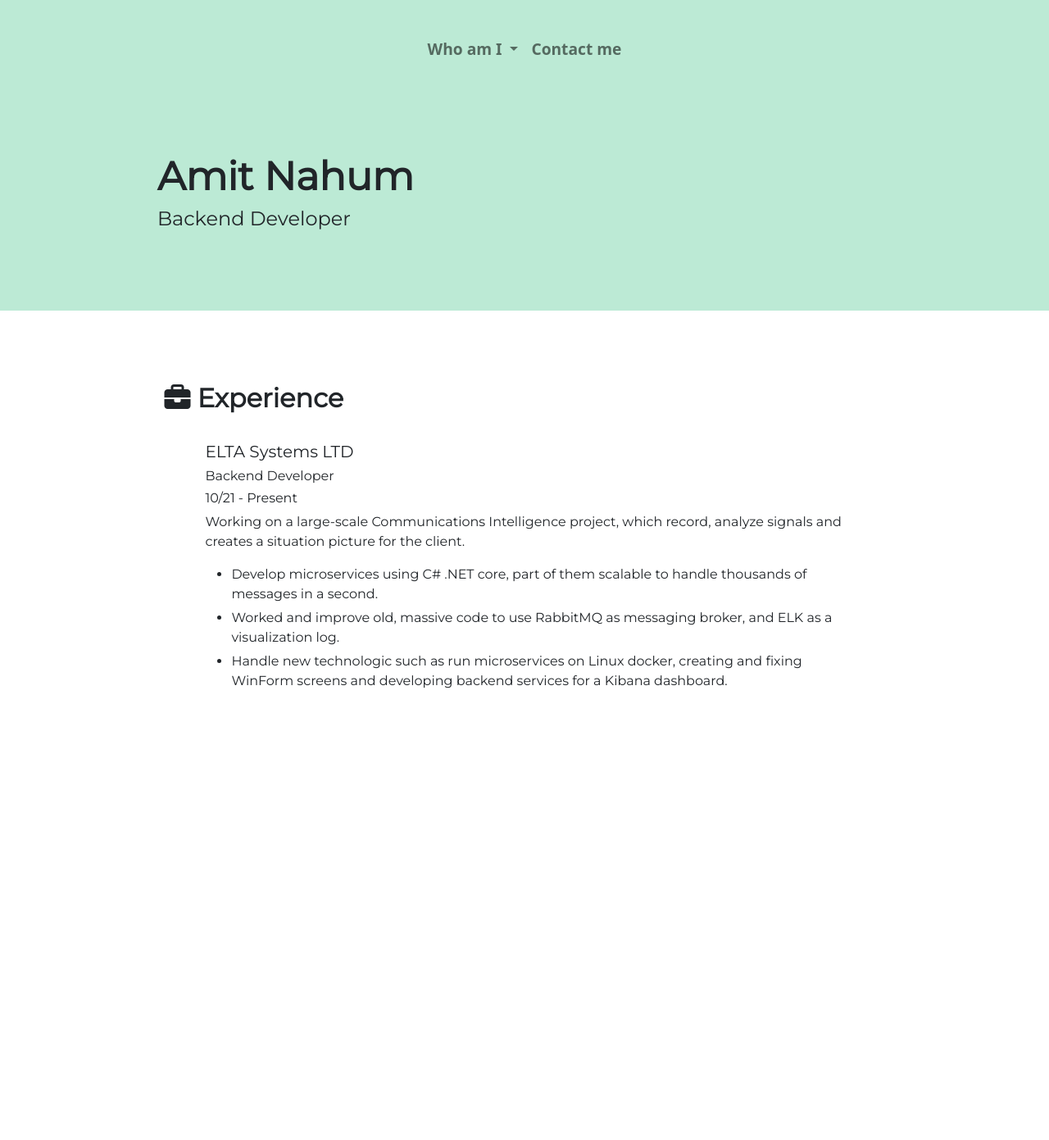
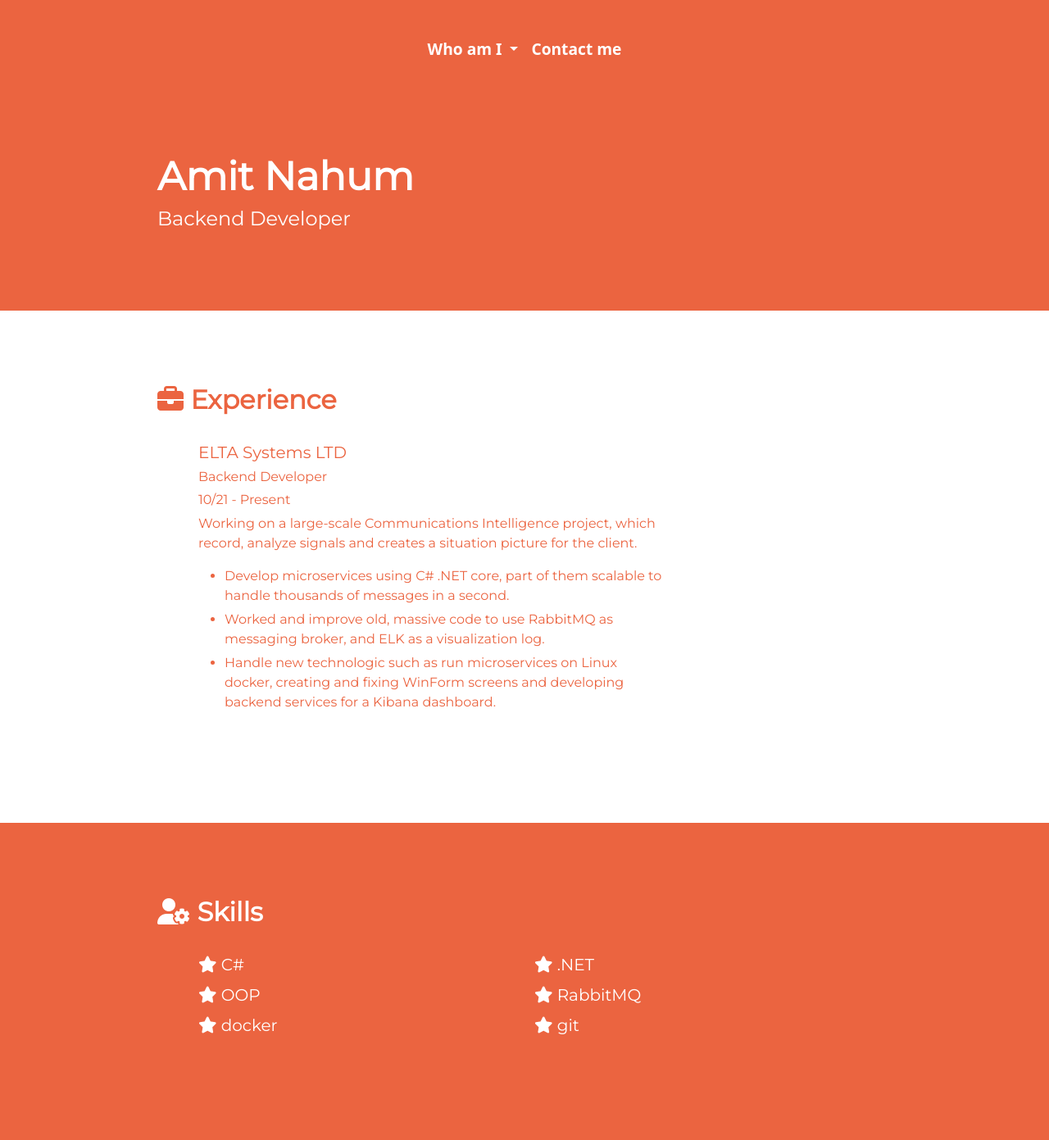
Before and after one commit to nahomamit/CV, a plain HTML site: page Amit Nahum - CV/index.html in a window 1280 px wide. Shown: the part 60-1451 px from the top of the page at 82% size. Before the commit the page ends 1037 px from the top, so only its background shows below. Drawn offline with nearby package versions, Linux system fonts and the light colour scheme.

Commit message:
Add skills section and change color

```diff
--- a/Amit Nahum - CV/css/style.css
+++ b/Amit Nahum - CV/css/style.css
@@ -1,6 +1,7 @@
 
 .headers {
-  background-color:  #BCEAD5;
+  background-color:  #EB6440;
+  color: #fff;
   padding: 7% 15%;
 }
 
@@ -8,9 +9,15 @@
   font-size: 1.2rem;
   justify-content: center;
   font-weight: bold;
+  color: #fff;
+}
+
+.navbar-expand-sm .navbar-nav .nav-link {
+  color: #fff;
 }
 
 .mainParagaph {
+  color: #fff;
   padding-top: 10%;
   font-family: "Montserrat";
   line-height: 1.5;
@@ -37,6 +44,7 @@ h6 {
 .experienceSection {
   padding: 7% 15%;
   background-color: #fff;
+  color: #EB6440;
   font-family: "Montserrat";
 }
 
@@ -47,3 +55,18 @@ h6 {
 li {
   padding-bottom: 5px;
 }
+
+.skillsSection {
+  padding: 7% 15%;
+  color: #fff;
+  background-color: #EB6440;
+  font-family: "Montserrat";
+}
+
+.skillsGrid {
+  padding: 25px 50px;
+}
+
+.skillItem {
+  padding-bottom: 5px;
+}
--- a/Amit Nahum - CV/index.html
+++ b/Amit Nahum - CV/index.html
@@ -17,7 +17,7 @@
 
 <body>
   <div class="container-fluid headers">
-    <nav id="mainNavbar" class="navbar navbar-expand-sm navbar-light">
+    <nav id="mainNavbar" class="navbar navbar-expand-sm">
       <!--<a class="navbar-brand" href="">Amit Nahum</a>-->
       <button class="navbar-toggler" type="button" data-toggle="collapse" data-target="#collapseDiv" aria-controls="collapseDiv" aria-expanded="false" aria-label="Toggle navigation">
         <span class="navbar-toggler-icon"></span>
@@ -53,12 +53,9 @@
     </div>
   </div>
 
-  <div class="container-fluid">
-    <div class="experienceSection">
+  <div class="container-fluid experienceSection">
     <h2><i class="fa-solid fa-briefcase"></i> Experience</h2>
-      <div class="experienceItem">
-
-
+    <div class="experienceItem col-md-9">
       <h4>ELTA Systems LTD</h4>
       <h6>Backend Developer</h6>
       <h6>10/21 - Present</h6>
@@ -85,6 +82,35 @@
       </ul>
     </div>
   </div>
+
+  <div class="container-fluid skillsSection">
+    <h2><i class="fa-solid fa-user-gear"></i> Skills</h2>
+    <div class="skillsGrid">
+      <div class="row">
+        <div class="col-md-6 skillItem">
+          <h4><i class="fa-solid fa-star"></i> C#</h4>
+        </div>
+        <div class="col-md-6 skillItem">
+          <h4><i class="fa-solid fa-star"></i> .NET</h4>
+        </div>
+      </div>
+      <div class="row">
+        <div class="col-md-6 skillItem">
+          <h4><i class="fa-solid fa-star"></i> OOP</h4>
+        </div>
+        <div class="col-md-6 skillItem">
+          <h4><i class="fa-solid fa-star"></i> RabbitMQ</h4>
+        </div>
+      </div>
+      <div class="row">
+        <div class="col-md-6 skillItem">
+          <h4><i class="fa-solid fa-star"></i> docker</h4>
+        </div>
+        <div class="col-md-6 skillItem">
+          <h4><i class="fa-solid fa-star"></i> git</h4>
+        </div>
+      </div>
+    </div>
   </div>
 </body>
 
```
Lines whose indentation alone changed are shown as unchanged.
